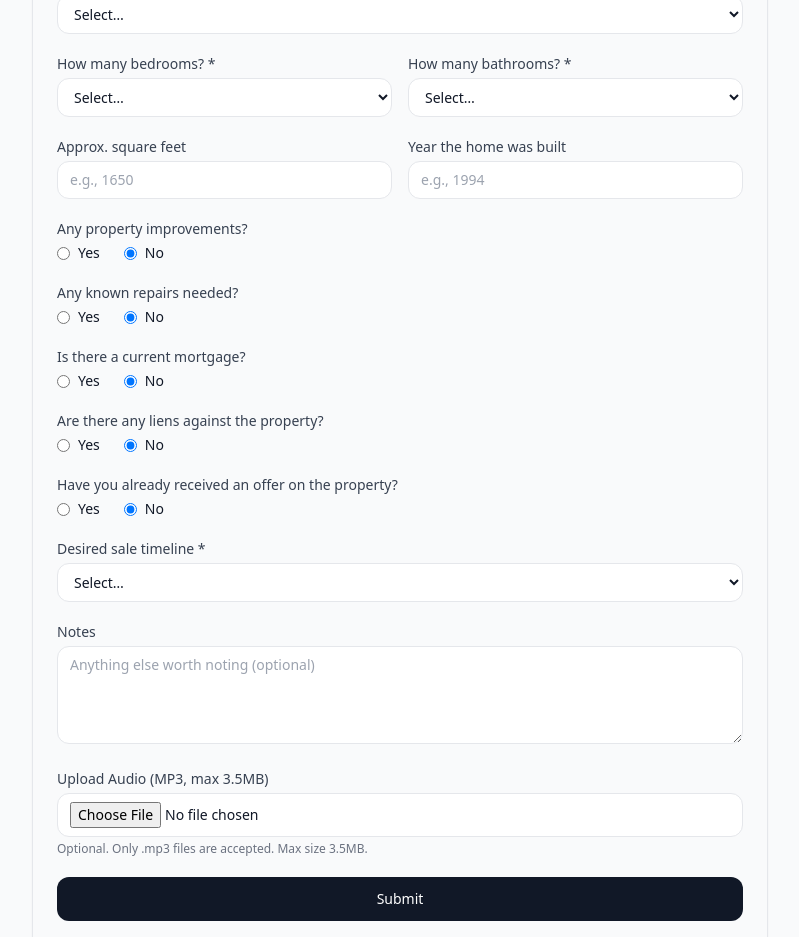
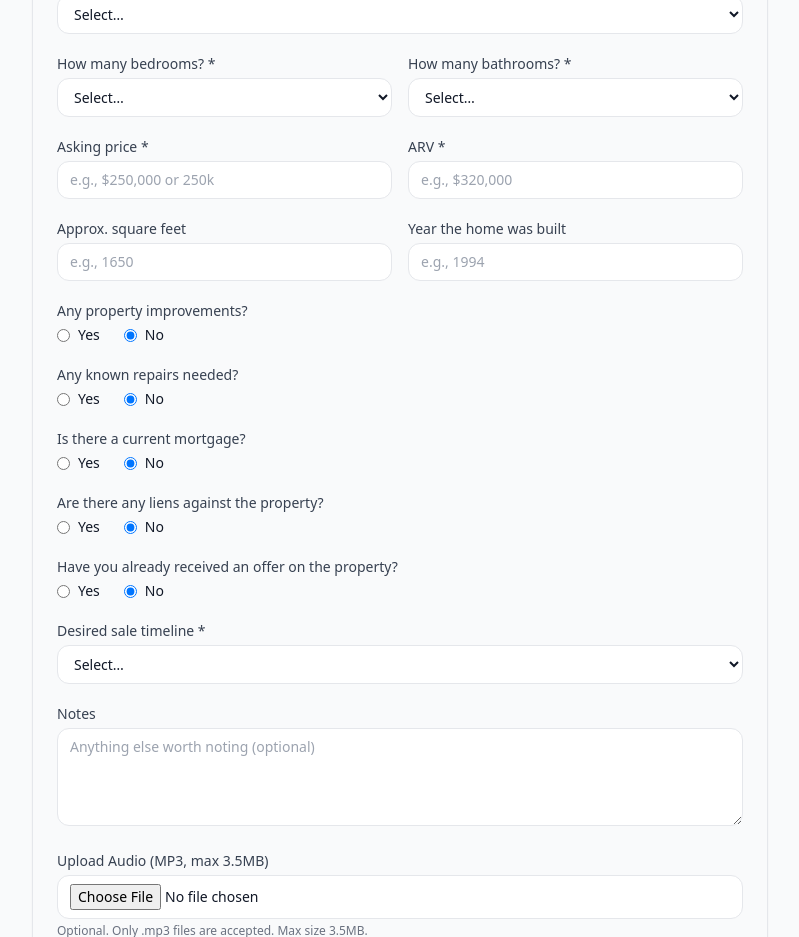
Before and after one commit to milamindustries/milamindustries-site, a Next.js app in the folder milamindustries-site/: page /vendor-submission in a window 1280 px wide. Shown: the part 1080-2017 px from the top of the page, without its empty margins (240-1039 px from the left). Built offline with nearby package versions, Linux system fonts and the light colour scheme.

Commit message:
feat(vendor-form): add required Asking Price + ARV to UI

```diff
--- a/milamindustries-site/app/vendor-submission/page.jsx
+++ b/milamindustries-site/app/vendor-submission/page.jsx
@@ -46,7 +46,6 @@ export default function VendorSubmissionPage() {
     const data = Object.fromEntries(form.entries());
 
     // Compute a vendorName for OneDrive foldering:
-    // Prefer the "Vendor info" selection; otherwise fall back to "FirstName LastName".
     const vendorName =
       String((data.vendorInfo || `${data.firstName || ''} ${data.lastName || ''}`) || 'Unknown Vendor')
         .replace(/\s+/g, ' ')
@@ -128,6 +127,9 @@ export default function VendorSubmissionPage() {
         type: data.propertyType || '',
         bedrooms: data.bedrooms || '',
         bathrooms: data.bathrooms || '',
+        // ✨ NEW
+        askingPrice: data.askingPrice || '',
+        arv: data.arv || '',
         sqFt: data.sqft || '',
         yearBuilt: data.yearBuilt || '',
       },
@@ -248,6 +250,12 @@ export default function VendorSubmissionPage() {
           <div className="grid grid-cols-1 sm:grid-cols-2 gap-4">
             <Select label="How many bedrooms? *" name="bedrooms" required options={['1','2','3','4','5','6','7','8+']} />
             <Select label="How many bathrooms? *" name="bathrooms" required options={['1','2','3','4','5','6','7','8+']} />
+          </div>
+
+          {/* ✨ NEW: Asking Price + ARV (required), above sqft/year */}
+          <div className="grid grid-cols-1 sm:grid-cols-2 gap-4">
+            <Field label="Asking price *" name="askingPrice" required placeholder="e.g., $250,000 or 250k" />
+            <Field label="ARV *" name="arv" required placeholder="e.g., $320,000" />
           </div>
 
           {/* Size / Year built */}
```
